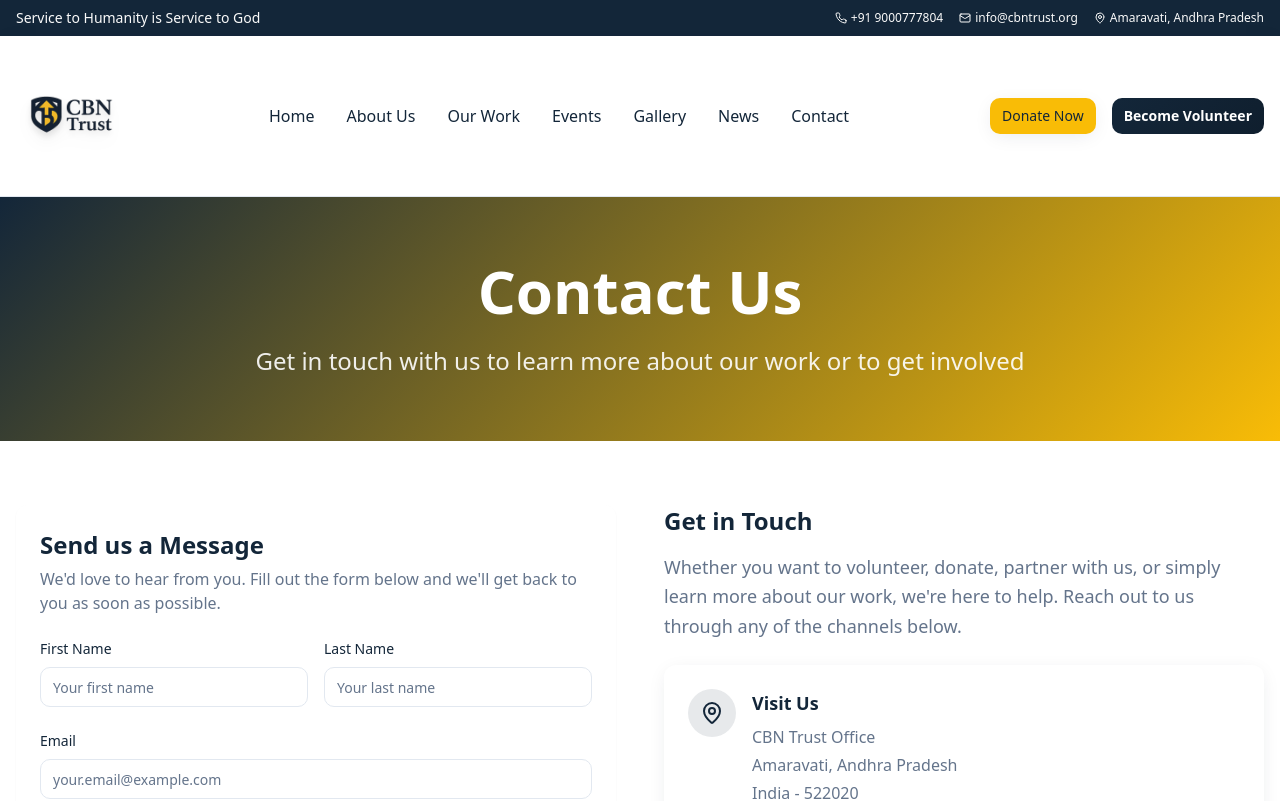
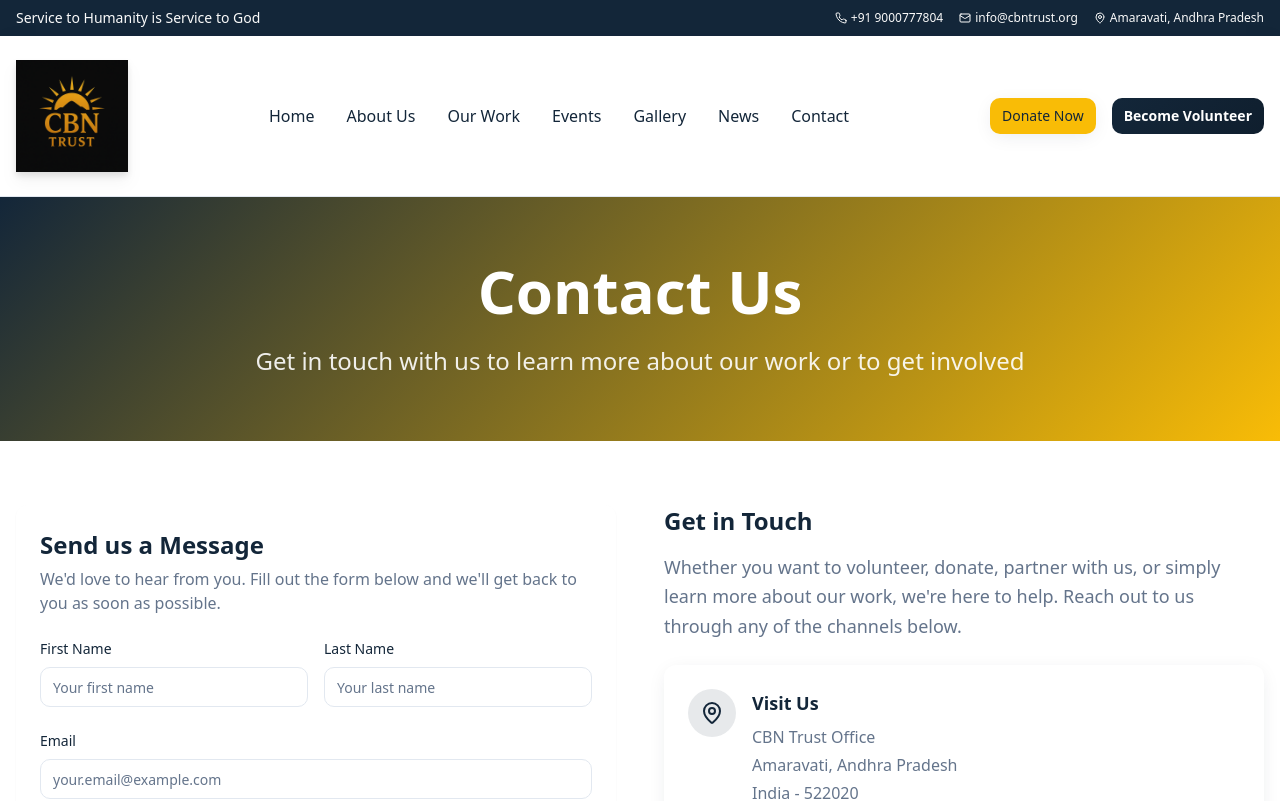
Before and after one commit to Helsinki-Code/cbn-legacy-initiative, a React (Vite) app: page /contact in a window 1280 px wide. Shown: the top 801 px of the page. Built offline with nearby package versions, Linux system fonts and the light colour scheme.

Commit message:
Update site logo
Replace the current favicon with the provided CBN Trust logo.

```diff
--- a/index.html
+++ b/index.html
@@ -9,9 +9,9 @@
     <meta name="author" content="CBN Trust" />
 
     <!-- Favicon -->
-    <link rel="icon" href="/lovable-uploads/2c294f61-c101-4c9e-afe2-6071b03f2051.png?v=2" type="image/png">
-    <link rel="apple-touch-icon" href="/lovable-uploads/2c294f61-c101-4c9e-afe2-6071b03f2051.png?v=2">
-    <link rel="shortcut icon" href="/lovable-uploads/2c294f61-c101-4c9e-afe2-6071b03f2051.png?v=2" type="image/png">
+    <link rel="icon" href="/lovable-uploads/09fcf303-b09b-4128-bf93-b6f7ea49ebcb.png?v=4" type="image/png">
+    <link rel="apple-touch-icon" href="/lovable-uploads/09fcf303-b09b-4128-bf93-b6f7ea49ebcb.png?v=4">
+    <link rel="shortcut icon" href="/lovable-uploads/09fcf303-b09b-4128-bf93-b6f7ea49ebcb.png?v=4" type="image/png">
 
     <!-- Open Graph / Facebook -->
     <meta property="og:type" content="website" />
@@ -40,7 +40,7 @@
       "@type": "Organization",
       "name": "CBN Trust",
       "url": "https://cbntrust.org",
-      "logo": "/lovable-uploads/2c294f61-c101-4c9e-afe2-6071b03f2051.png",
+      "logo": "/lovable-uploads/09fcf303-b09b-4128-bf93-b6f7ea49ebcb.png",
       "description": "CBN Trust is dedicated to creating sustainable social and economic transformation in Andhra Pradesh through innovative programs in education, healthcare, and community development.",
       "address": {
         "@type": "PostalAddress",
--- a/src/components/Footer.tsx
+++ b/src/components/Footer.tsx
@@ -3,7 +3,7 @@ import { Button } from '@/components/ui/button';
 import { Input } from '@/components/ui/input';
 import { Link } from 'react-router-dom';
 // Using the uploaded logo directly
-const cbnLogo = '/lovable-uploads/2c294f61-c101-4c9e-afe2-6071b03f2051.png';
+const cbnLogo = '/lovable-uploads/09fcf303-b09b-4128-bf93-b6f7ea49ebcb.png';
 
 const Footer = () => {
   return (
--- a/src/components/Header.tsx
+++ b/src/components/Header.tsx
@@ -3,7 +3,7 @@ import { Menu, X, Phone, Mail, MapPin } from 'lucide-react';
 import { Button } from '@/components/ui/button';
 import { Link } from 'react-router-dom';
 // Using the uploaded logo directly
-const cbnLogo = '/lovable-uploads/2c294f61-c101-4c9e-afe2-6071b03f2051.png';
+const cbnLogo = '/lovable-uploads/09fcf303-b09b-4128-bf93-b6f7ea49ebcb.png';
 
 const Header = () => {
   const [isMenuOpen, setIsMenuOpen] = useState(false);
--- a/src/pages/Index.tsx
+++ b/src/pages/Index.tsx
@@ -13,7 +13,7 @@ const Index = () => {
     "@type": "Organization",
     "name": "CBN Trust",
     "url": "https://cbntrust.org",
-    "logo": "/lovable-uploads/2c294f61-c101-4c9e-afe2-6071b03f2051.png",
+    "logo": "/lovable-uploads/09fcf303-b09b-4128-bf93-b6f7ea49ebcb.png",
     "description": "Join CBN Trust in creating sustainable social and economic transformation through education, healthcare, rural development, and community empowerment programs across Andhra Pradesh.",
     "address": {
       "@type": "PostalAddress",
```
Also changed, not shown: public/lovable-uploads/09fcf303-b09b-4128-bf93-b6f7ea49ebcb.png (added), 1 other file (tests, documents, lock files or other folders).
